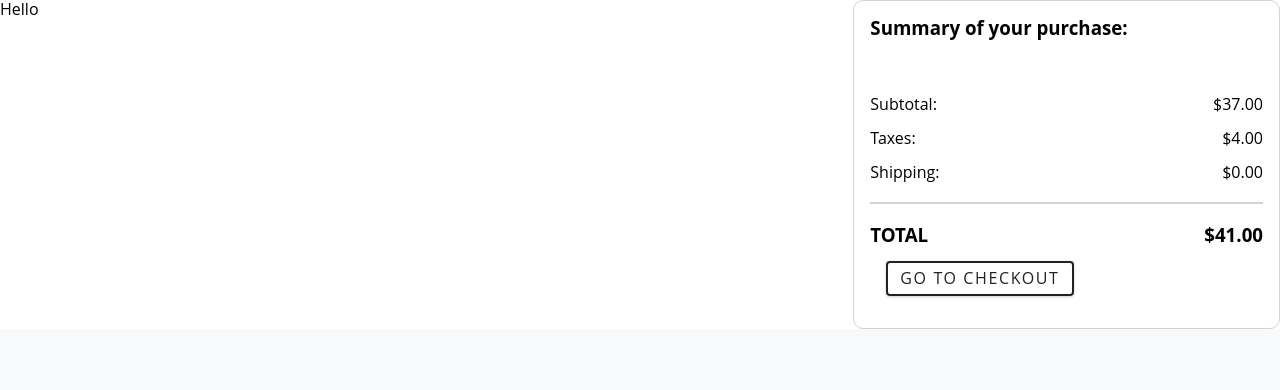
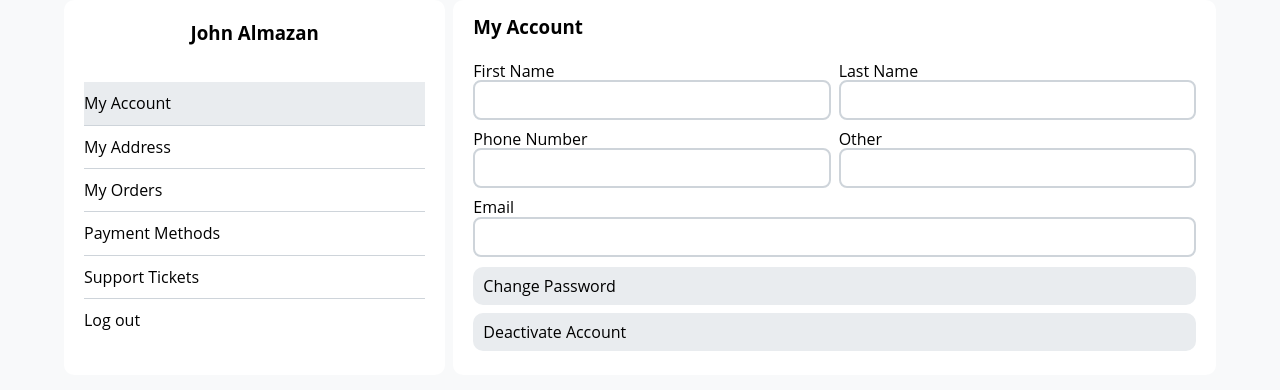
Before and after one commit to almazankaze/webSnippets, a plain HTML site: page random/index.html in a window 1280 px wide. Drawn offline with Linux system fonts and the light colour scheme.

Commit message:
created test settings menu

```diff
--- a/random/index.html
+++ b/random/index.html
@@ -11,30 +11,55 @@
     <link rel="stylesheet" href="./random.css" />
   </head>
   <body>
-    <div class="cart-grid-container">
-      <div class="cart-controller">Hello</div>
-      <div class="cart-checkout-info">
-        <h3>Summary of your purchase:</h3>
-        <div class="amounts-container">
-          <div class="amount">
-            <p>Subtotal:</p>
-            <p>$37.00</p>
+    <div class="container">
+      <div class="settings">
+        <div class="settings-menu">
+          <div class="settings-user-info">
+            <h3>John Almazan</h3>
           </div>
-          <div class="amount">
-            <p>Taxes:</p>
-            <p>$4.00</p>
+          <ul class="settings-menu-buttons">
+            <li class="menu-button active">My Account</li>
+            <li class="menu-button">My Address</li>
+            <li class="menu-button">My Orders</li>
+            <li class="menu-button">Payment Methods</li>
+            <li class="menu-button">Support Tickets</li>
+            <li class="menu-button">Log out</li>
+          </ul>
+        </div>
+        <div class="my-account">
+          <h3>My Account</h3>
+          <div class="my-account-form-container">
+            <form class="my-account-form">
+              <div class="my-account-inputs-container">
+                <div class="my-account-input-container">
+                  <label>First Name</label>
+                  <input type="text" class="my-account-input" />
+                </div>
+                <div class="my-account-input-container">
+                  <label>Last Name</label>
+                  <input type="text" class="my-account-input" />
+                </div>
+              </div>
+
+              <div class="my-account-inputs-container">
+                <div class="my-account-input-container">
+                  <label>Phone Number</label>
+                  <input type="text" class="my-account-input" />
+                </div>
+                <div class="my-account-input-container">
+                  <label>Other</label>
+                  <input type="text" class="my-account-input" />
+                </div>
+              </div>
+              <div class="my-account-input-container">
+                <label>Email</label>
+                <input type="text" class="my-account-input" />
+              </div>
+            </form>
           </div>
-          <div class="amount">
-            <p>Shipping:</p>
-            <p>$0.00</p>
-          </div>
+          <div class="my-account-button">Change Password</div>
+          <div class="my-account-button">Deactivate Account</div>
         </div>
-        <hr class="cart-checkout-divider" />
-        <div class="total-container">
-          <h3>TOTAL</h3>
-          <h3>$41.00</h3>
-        </div>
-        <button type="button" class="btn">Go to Checkout</button>
       </div>
     </div>
   </body>
--- a/random/random.css
+++ b/random/random.css
@@ -1,37 +1,108 @@
-.cart-grid-container {
-    background-color: var(--white);
+.settings {
     display: grid;
-    grid-template-columns: 2fr 1fr;
+    grid-template-columns: 1fr 2fr;
+    gap: 0.5rem;
 }
 
-.cart-checkout-info {
-    border: 1px solid var(--gray-400);
+.settings-menu {
+    background-color: var(--white);
     border-radius: 10px;
-    padding: 1rem;
 }
 
-.amounts-container {
-    margin-top: 3.5rem;
+.settings-user-info {
+    padding: 1.4rem 0;
+    text-align: center;
 }
 
-.amount {
-    display: flex;
-    justify-content: space-between;
-    margin: 1rem 0;
+.settings-menu-buttons {
+    list-style: none;
+    padding: 1rem 1.25rem;
 }
 
-.cart-checkout-divider {
-    margin: 1.25rem 0;
-    border: 1px solid var(--gray-400);
+.menu-button {
+    display: flex;
+    align-items: center;
+    cursor: pointer;
+    padding: 0.75rem 0;
+    border-bottom: var(--gray-400) solid 1px;
+    transition: background-color 0.3s linear;
 }
 
-.total-container {
-    display: flex;
-    justify-content: space-between;
+.settings-menu-buttons .menu-button:last-child {
+    border-bottom: none;
 }
 
-@media (max-width: 1250px) {
-    .cart-grid-container {
+.menu-button:hover {
+    background-color: var(--gray-200);
+}
+
+.active {
+    background-color: var(--gray-200);
+}
+
+.my-account {
+    background-color: var(--white);
+    border-radius: 10px;
+    padding: 1rem 1.25rem;
+}
+
+.my-account-form-container {
+    margin-top: 1.5rem;
+}
+
+.my-account-inputs-container {
+    display: flex;
+}
+
+.my-account-inputs-container .my-account-input-container:first-child {
+    margin-right: 0.5rem;
+}
+
+.my-account-input-container {
+    width: 100%;
+    margin-bottom: 0.625rem;
+}
+
+.my-account-input {
+    width: 100%;
+    padding: 1.25rem 0.625rem 1rem;
+    height: 2rem;
+    border: 2px solid var(--gray-400);
+    border-radius: 8px;
+    outline: none;
+    transition: border-color 0.3s ease-in-out;
+}
+
+.my-account-input:focus {
+    border: 2px solid var(--main-color);
+}
+
+.my-account-button {
+    cursor: pointer;
+    background-color: var(--gray-200);
+    padding: 0.625rem;
+    border-radius: 10px;
+    margin-bottom: 8px;
+    transition: background-color 0.3s linear;
+}
+
+.my-account-button:hover {
+    background-color: var(--gray-400);
+}
+
+@media (max-width: 1200px) {
+    .settings {
         grid-template-columns: 1fr;
     }
 }
+
+@media (max-width: 550px) {
+    .my-account-inputs-container {
+        display: flex;
+        flex-direction: column;
+    }
+
+    .my-account-inputs-container .my-account-input-container:first-child {
+        margin-right: 0;
+    }
+}
```
